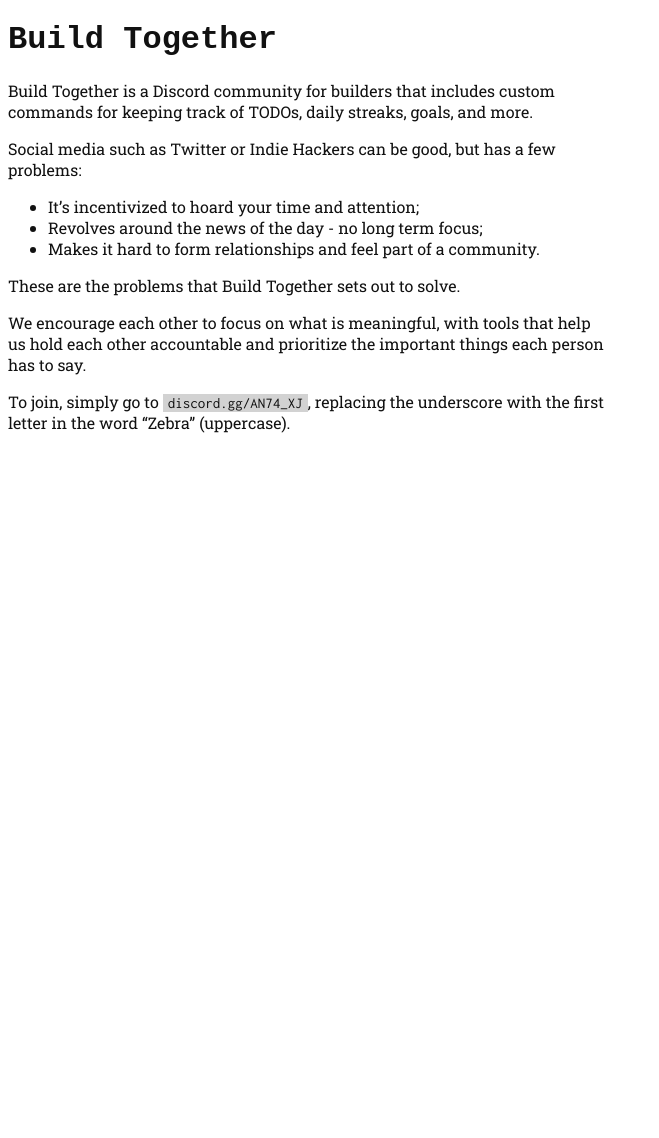
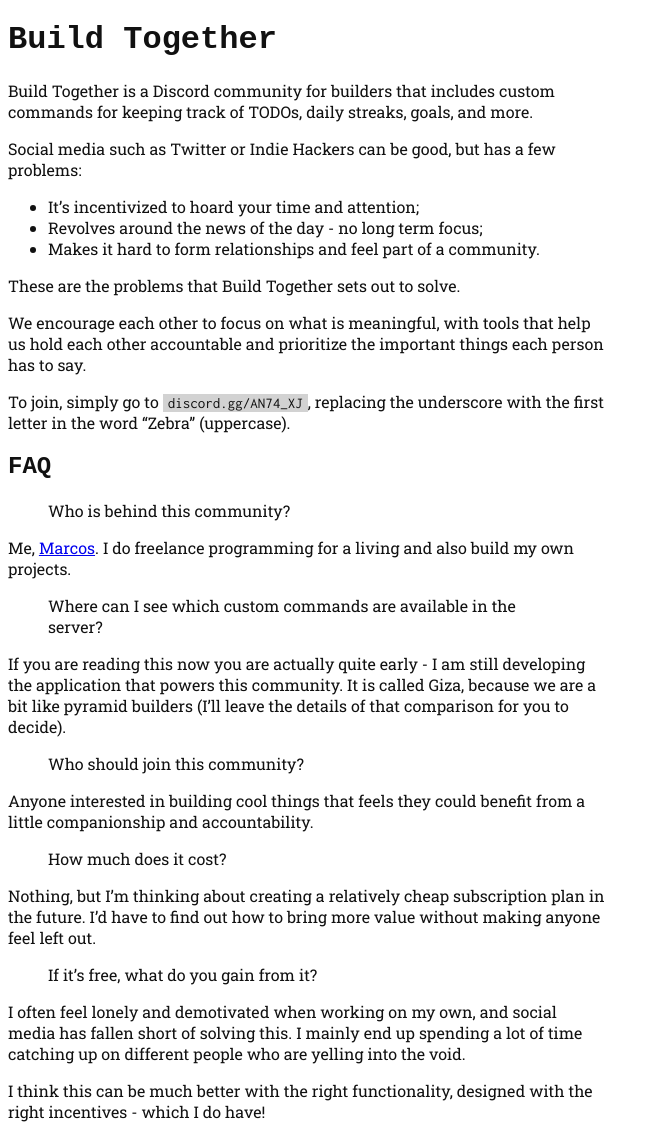
Before and after one commit to marcospgp/buildtogether-site, a Jekyll site: the page built from index.md, in a window 1280 px wide. Shown: the whole page, without its empty margins (0-659 px from the left). Built offline with Jekyll 4.4.1, drawn with Linux system fonts in a browser that asks for light colours; some web fonts are replaced; our own code applies the rules of GitHub Pages for plain Markdown files; before the commit the page ends 900 px from its top, so only the background shows below that.

Commit message:
Update index.md

```diff
--- a/index.md
+++ b/index.md
@@ -22,3 +22,37 @@ has to say.
 
 To join, simply go to `discord.gg/AN74_XJ`, replacing the underscore with the
 first letter in the word "Zebra" (uppercase).
+
+## FAQ
+
+> Who is behind this community?
+
+Me, [Marcos](https://twitter.com/voxelbased). I do freelance programming for a
+living and also build my own projects.
+
+> Where can I see which custom commands are available in the server?
+
+If you are reading this now you are actually quite early - I am still developing
+the application that powers this community. It is called Giza, because we are a
+bit like pyramid builders (I'll leave the details of that comparison for you to
+decide).
+
+> Who should join this community?
+
+Anyone interested in building cool things that feels they could benefit from a
+little companionship and accountability.
+
+> How much does it cost?
+
+Nothing, but I'm thinking about creating a relatively cheap subscription plan
+in the future. I'd have to find out how to bring more value without making
+anyone feel left out.
+
+> If it's free, what do you gain from it?
+
+I often feel lonely and demotivated when working on my own, and social media
+has fallen short of solving this. I mainly end up spending a lot of time
+catching up on different people who are yelling into the void.
+
+I think this can be much better with the right functionality, designed with the
+right incentives - which I do have!
```
